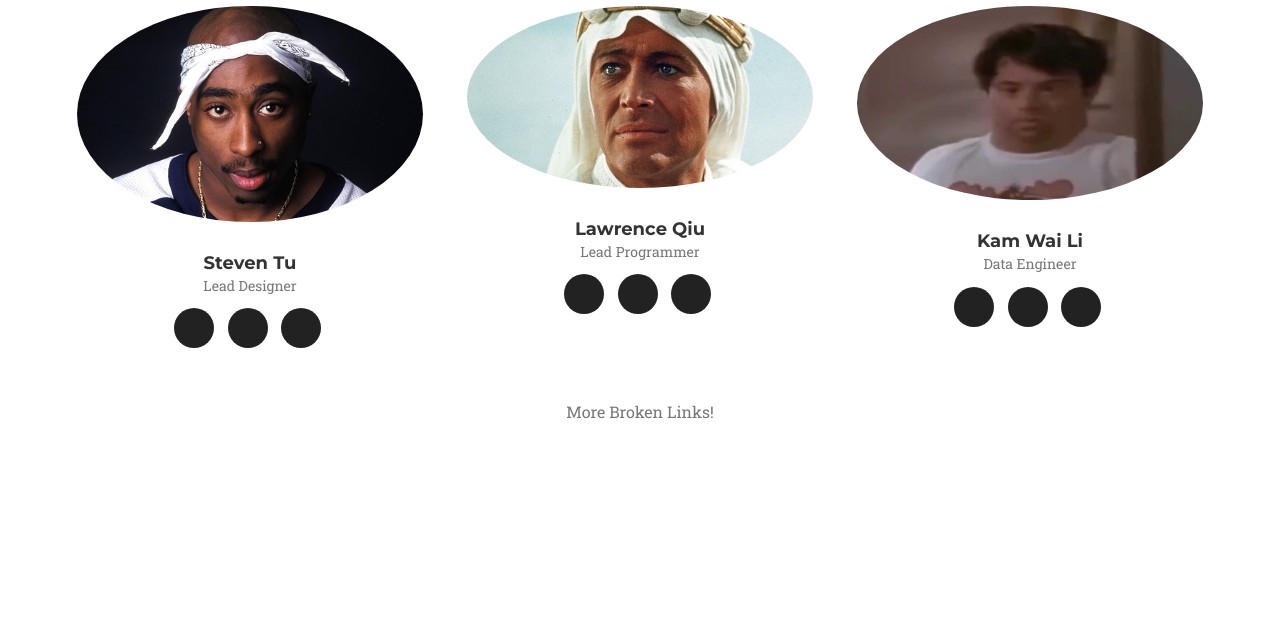
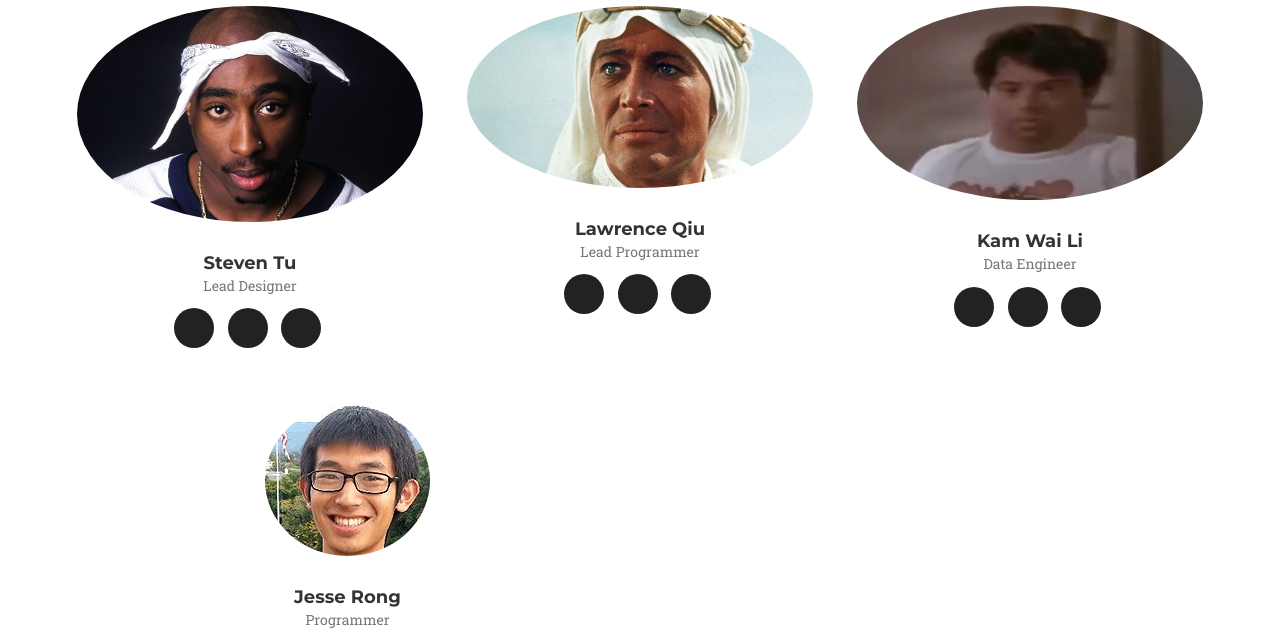
Before and after one commit to sjatkins12/Databaes-1, a Django app: template templates/homepage.html in a window 1280 px wide. Shown: the part 3544-4177 px from the top of the page. Run offline with Django 3.2, Linux system fonts and the light colour scheme; the template is opened without the code that fills it, so the values that code supplies are empty; some libraries are stand-ins or nearby versions; some web fonts are replaced.

Commit message:
Added Jesse to group

```diff
--- a/templates/homepage.html
+++ b/templates/homepage.html
@@ -350,9 +350,25 @@
                     </div>
                 </div>
             </div>
+			<div class="row">
+                <div class="col-sm-6">
+                    <div class="team-member">
+                        <img src="{% static "media/jesse.jpg" %}" class="img-responsive img-circle" alt="">
+                        <h4>Jesse Rong</h4>
+                        <p class="text-muted">Programmer</p>
+                        <ul class="list-inline social-buttons">
+                            <li><a href="#"><i class="fa fa-twitter"></i></a>
+                            </li>
+                            <li><a href="#"><i class="fa fa-facebook"></i></a>
+                            </li>
+                            <li><a href="#"><i class="fa fa-linkedin"></i></a>
+                            </li>
+                        </ul>
+                    </div>
+                </div>
             <div class="row">
                 <div class="col-lg-8 col-lg-offset-2 text-center">
-                    <p class="large text-muted">More Broken Links!</p>
+                    <p class="large text-muted">No More Broken Links!</p>
                 </div>
             </div>
         </div>
```
Also changed, not shown: static/media/Jesse.JPG (added).
